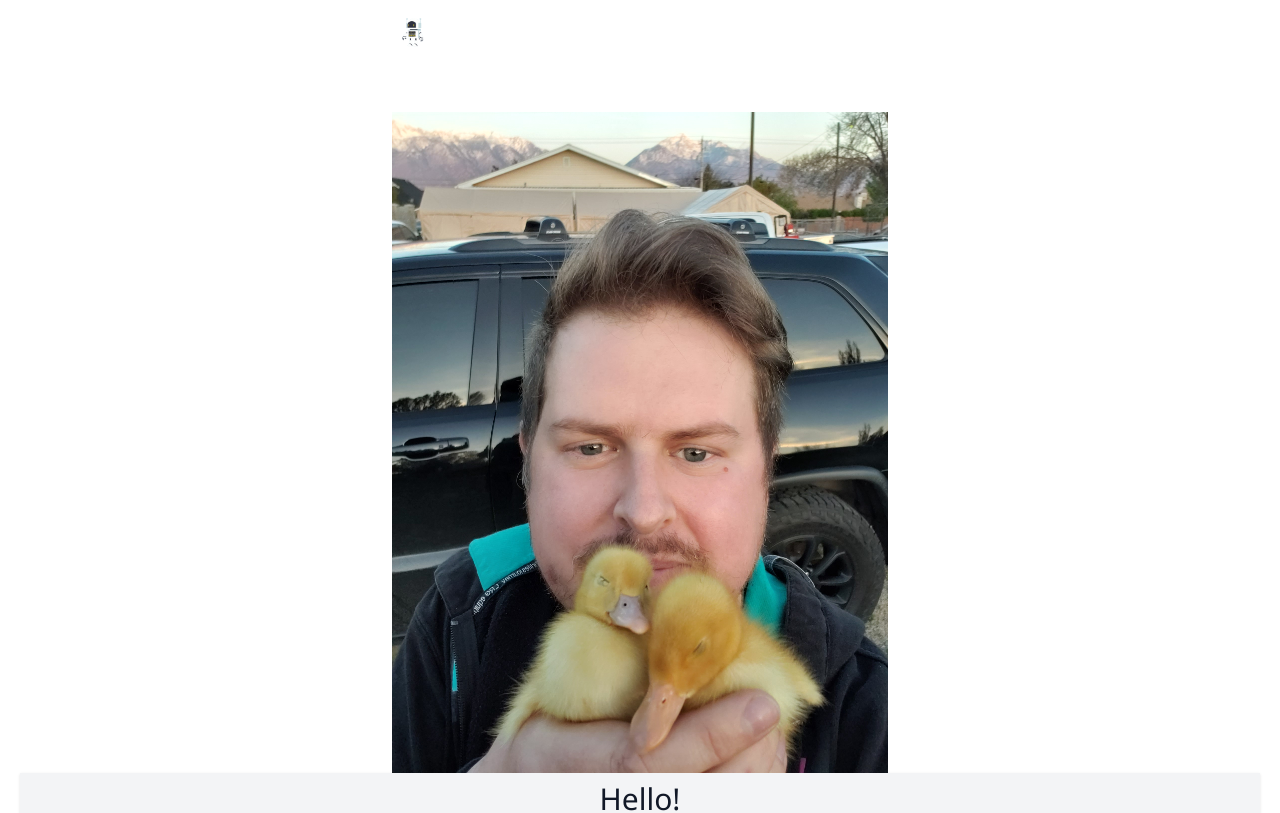
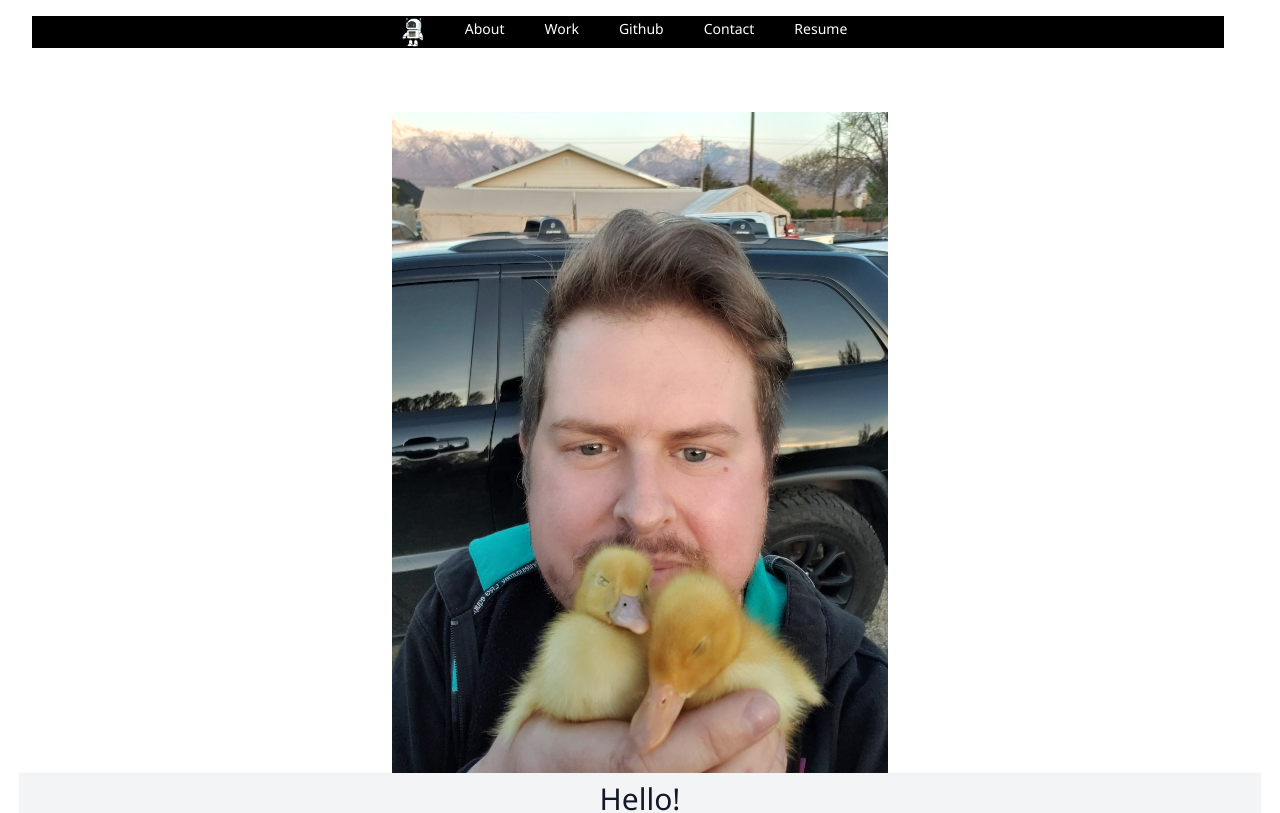
Before and after one commit to vaubrey7/Portfolio, a React (Create React App) app: page /about in a window 1280 px wide. Shown: the top 813 px of the page. Built offline with nearby package versions, Linux system fonts and the light colour scheme.

Commit message:
cosmetics

```diff
--- a/src/components/Nav/Navbar.js
+++ b/src/components/Nav/Navbar.js
@@ -56,7 +56,7 @@
                   )}
                 </Disclosure.Button>
               </div>
-              <div className="flex flex-1 items-center justify-center sm:items-stretch sm:justify-center background=black">
+              <div className="flex flex-1 items-center justify-center sm:items-stretch sm:justify-center bg-black">
 
                 {/* LOGO ON NAVBAR */}
                 <Logo />
```
